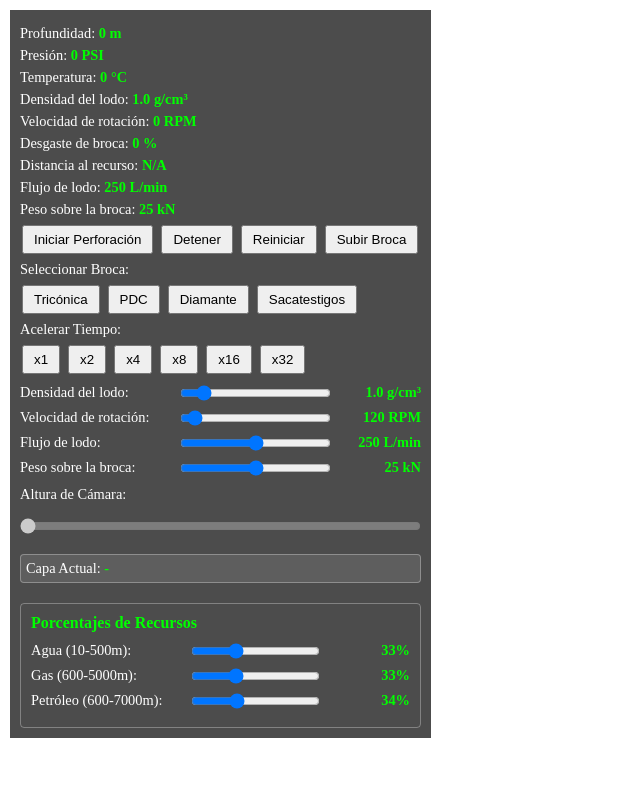
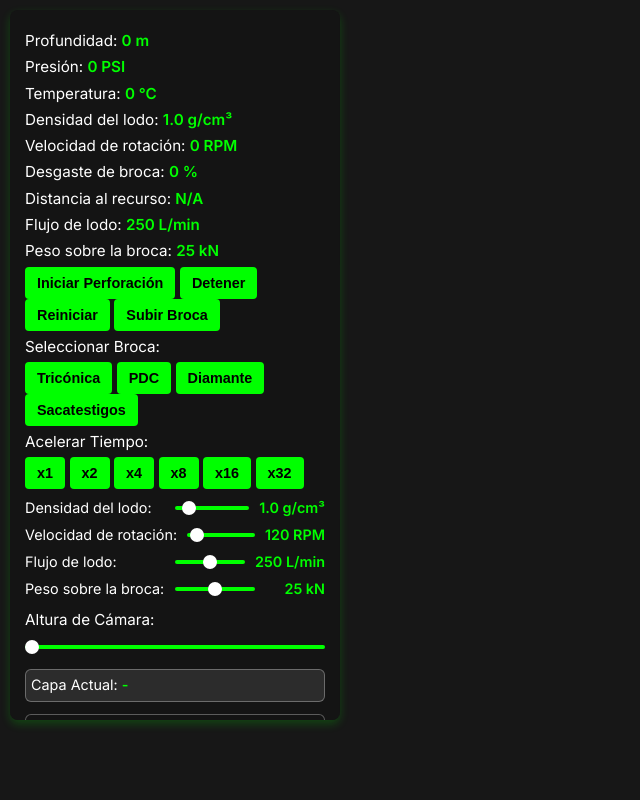
Before and after one commit to EmanuelPB123/VRoilsimu, a plain HTML site: page index.html in a window 1280 px wide. Shown: the whole page, without its empty margins (0-640 px from the left). Drawn offline with Linux system fonts and the light colour scheme; a script that the page names is missing.

Commit message:
Update styles.css

```diff
--- a/styles.css
+++ b/styles.css
@@ -1,28 +1,42 @@
+@import url('https://fonts.googleapis.com/css2?family=Inter:wght@300;400;600&display=swap');
+
+body {
+    font-family: 'Inter', sans-serif;
+    margin: 0;
+    padding: 0;
+    background: #000000e8;
+    color: white;
+}
+
 .control-panel {
     position: absolute;
     top: 10px;
     left: 10px;
-    background: rgba(0,0,0,0.7);
-    padding: 10px;
+    background: rgba(20, 20, 20, 0.9);
+    padding: 15px;
     color: white;
-    max-height: 90vh;
+    max-height: 85vh;
     overflow-y: auto;
-    scrollbar-width: thin;
-    scrollbar-color: #00ff00 rgba(0,0,0,0.3);
+    border-radius: 8px;
+    box-shadow: 0 4px 10px rgba(0, 255, 0, 0.2);
+    backdrop-filter: blur(8px);
+    max-width: 300px;
 }
 
+/* Scrollbar mejorado */
 .control-panel::-webkit-scrollbar {
-    width: 8px;
+    width: 6px;
 }
 
 .control-panel::-webkit-scrollbar-track {
-    background: rgba(0,0,0,0.3);
+    background: rgba(0, 0, 0, 0.3);
     border-radius: 4px;
 }
 
 .control-panel::-webkit-scrollbar-thumb {
     background: #00ff00;
     border-radius: 4px;
+    transition: background 0.3s;
 }
 
 .control-panel::-webkit-scrollbar-thumb:hover {
@@ -31,39 +45,71 @@
 
 .control-panel p {
     margin: 5px 0;
-    font-size: 0.9em;
+    font-size: 0.95em;
+    line-height: 1.4;
 }
 
 .control-panel span {
-    font-weight: bold;
+    font-weight: 600;
     color: #00ff00;
 }
 
+/* Botones */
 button {
-    margin: 2px;
-    padding: 5px 10px;
+    background: #00ff00;
+    border: none;
+    padding: 8px 12px;
+    font-size: 0.9em;
+    font-weight: 600;
     cursor: pointer;
+    border-radius: 4px;
+    transition: background 0.3s, transform 0.1s;
 }
 
 button:hover {
-    background-color: #ddd;
+    background: #00cc00;
+    transform: scale(1.05);
 }
 
+button:active {
+    transform: scale(0.95);
+}
+
+/* Sliders */
 .slider-container {
-    margin-top: 10px;
+    margin-top: 12px;
 }
 
 input[type="range"] {
     width: 100%;
     margin: 10px 0;
+    -webkit-appearance: none;
+    background: transparent;
 }
 
-.layer-info {
-    border: 1px solid rgba(255,255,255,0.3);
+input[type="range"]::-webkit-slider-runnable-track {
+    background: #00ff00;
+    height: 4px;
     border-radius: 4px;
-    margin-top: 10px;
-    padding: 8px;
-    background: rgba(0,0,0,0.8);
+}
+
+input[type="range"]::-webkit-slider-thumb {
+    -webkit-appearance: none;
+    width: 14px;
+    height: 14px;
+    background: white;
+    border-radius: 50%;
+    margin-top: -5px;
+    cursor: pointer;
+}
+
+/* Bloques de información */
+.layer-info, .resource-controls {
+    border: 1px solid rgba(255, 255, 255, 0.3);
+    border-radius: 6px;
+    margin-top: 12px;
+    padding: 12px;
+    background: rgba(20, 20, 20, 0.9);
 }
 
 .layer-info p {
@@ -75,12 +121,14 @@ input[type="range"] {
 .parameter-slider {
     display: flex;
     align-items: center;
-    margin: 8px 0;
+    justify-content: space-between;
+    margin: 10px 0;
 }
 
 .parameter-slider label {
-    min-width: 150px;
+    min-width: 140px;
     font-size: 0.9em;
+    font-weight: 400;
 }
 
 .parameter-slider input {
@@ -89,21 +137,17 @@ input[type="range"] {
 }
 
 .parameter-slider .value {
-    min-width: 80px;
+    min-width: 60px;
     text-align: right;
     font-size: 0.9em;
+    font-weight: 600;
     color: #00ff00;
 }
 
-.resource-controls {
-    margin-top: 20px;
-    padding: 10px;
-    border: 1px solid rgba(255,255,255,0.3);
-    border-radius: 4px;
+/* Títulos */
+.resource-controls h3 {
+    margin: 0 0 12px 0;
+    color: #00ff00;
+    font-size: 1.1em;
+    font-weight: 600;
 }
-
-.resource-controls h3 {
-    margin: 0 0 10px 0;
-    color: #00ff00;
-    font-size: 1em;
-}
```
